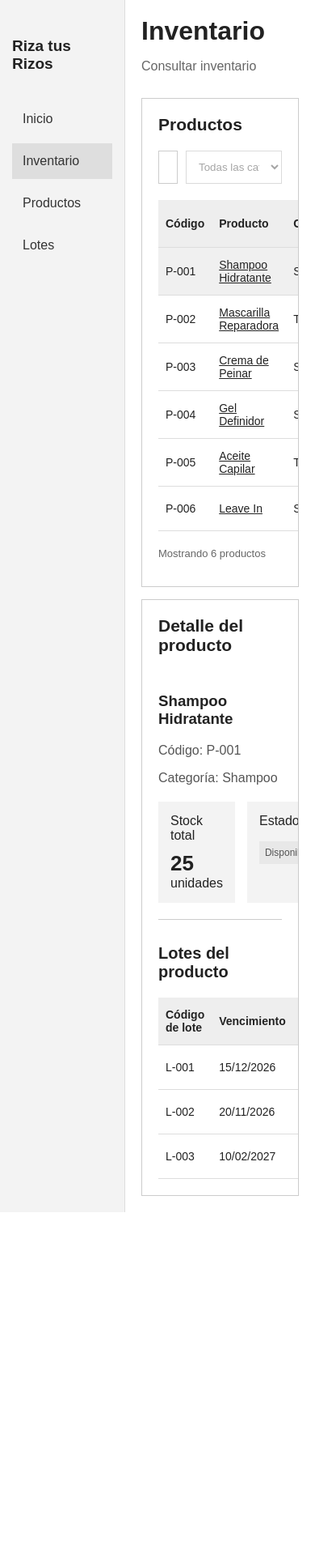
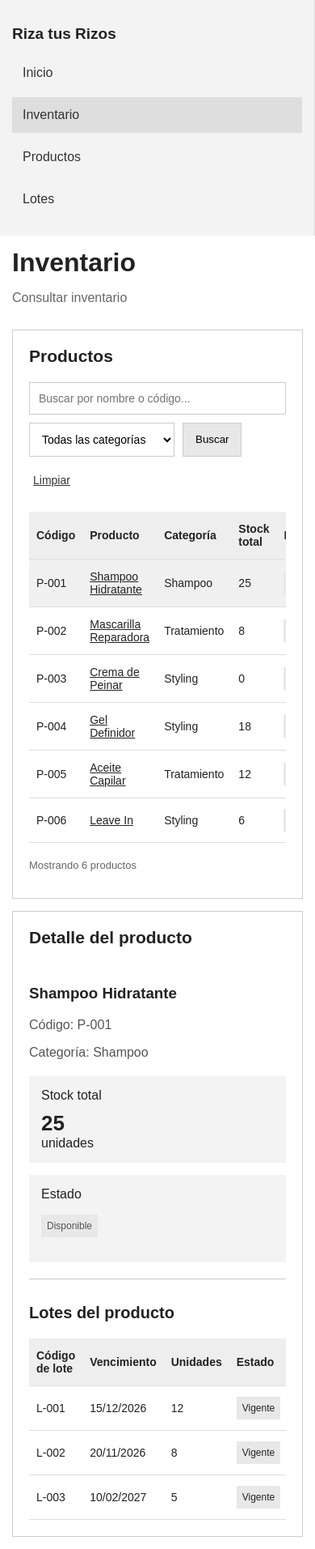
Before and after one commit to N1k0-Bellic/Proyecto-Integrado, a Django app: page /inventario/ in a window 390 px wide. Shown: the whole page at 81% size. Before the commit the page ends 1497 px from the top, so only its background shows below. Run offline with Django 5.2, Linux system fonts and the light colour scheme.

Commit message:
feat: agregar busqueda y filtros de inventario

```diff
--- a/inventario/templates/inventario/consulta.html
+++ b/inventario/templates/inventario/consulta.html
@@ -23,6 +23,7 @@
             min-height: 100vh;
         }
 
+        /* Menú lateral */
         .sidebar {
             width: 210px;
             flex-shrink: 0;
@@ -48,6 +49,7 @@
             background: #dedede;
         }
 
+        /* Contenido principal */
         .content {
             flex: 1;
             min-width: 0;
@@ -81,8 +83,10 @@
             font-size: 21px;
         }
 
+        /* Buscador y filtros */
         .filters {
             display: flex;
+            flex-wrap: wrap;
             gap: 10px;
             margin: 20px 0;
         }
@@ -93,14 +97,39 @@
             border: 1px solid #ccc;
             background: white;
             min-width: 0;
+            font-size: 14px;
         }
 
         .filters input {
             flex: 1;
+            min-width: 150px;
         }
 
         .filters select {
             width: 180px;
+        }
+
+        .filters button {
+            padding: 11px 15px;
+            background: #e8e8e8;
+            border: 1px solid #ccc;
+            cursor: pointer;
+        }
+
+        .filters button:hover {
+            background: #d8d8d8;
+        }
+
+        .filters .clear-link {
+            padding: 11px 5px;
+            color: #333;
+            text-decoration: underline;
+            font-size: 14px;
+        }
+
+        /* Tablas */
+        .table-container {
+            overflow-x: auto;
         }
 
         table {
@@ -129,6 +158,10 @@
             text-decoration: underline;
         }
 
+        .product-link:hover {
+            color: #666;
+        }
+
         .status {
             display: inline-block;
             padding: 7px;
@@ -137,6 +170,7 @@
             white-space: nowrap;
         }
 
+        /* Detalle del producto */
         .product-info {
             padding: 10px 0 20px;
             border-bottom: 1px solid #ccc;
@@ -178,6 +212,13 @@
             font-size: 13px;
         }
 
+        .empty-message {
+            color: #666;
+            text-align: center;
+            padding: 20px;
+        }
+
+        /* Pantallas pequeñas */
         @media (max-width: 1000px) {
             .panels {
                 grid-template-columns: 1fr;
@@ -190,15 +231,35 @@
             .content {
                 padding: 20px;
             }
+        }
 
-            .panel {
-                overflow-x: auto;
+        @media (max-width: 600px) {
+            .layout {
+                flex-direction: column;
+            }
+
+            .sidebar {
+                width: 100%;
+                padding: 15px;
+            }
+
+            .sidebar h2 {
+                margin-bottom: 15px;
+            }
+
+            .content {
+                padding: 15px;
+            }
+
+            .stock-summary {
+                flex-direction: column;
             }
         }
     </style>
 </head>
 
 <body>
+
 <div class="layout">
 
     <!-- Menú lateral ilustrativo -->
@@ -211,30 +272,63 @@
         <span class="menu-item">Lotes</span>
     </aside>
 
+    <!-- Contenido principal -->
     <main class="content">
+
         <h1>Inventario</h1>
         <p class="subtitle">Consultar inventario</p>
 
         <div class="panels">
 
-                <!-- Listado de productos -->
+            <!-- PANEL IZQUIERDO -->
             <section class="panel">
+
                 <h2>Productos</h2>
 
-                    <!-- Controles visuales: HU-002 tarea #11 -->
-                    <div class="filters">
+                <!-- Búsqueda y filtros -->
+                <form class="filters" method="get">
+
                     <input
-                            type="text"
+                        type="search"
+                        name="buscar"
                         placeholder="Buscar por nombre o código..."
                         aria-label="Buscar productos"
-                            disabled
+                        value="{{ busqueda }}"
                     >
 
-                        <select aria-label="Filtrar categoría" disabled>
-                            <option>Todas las categorías</option>
+                    <select
+                        name="categoria"
+                        aria-label="Filtrar por categoría"
+                    >
+                        <option value="">
+                            Todas las categorías
+                        </option>
+
+                        {% for cat in categorias %}
+                        <option
+                            value="{{ cat }}"
+                            {% if cat == categoria_actual %}selected{% endif %}
+                        >
+                            {{ cat }}
+                        </option>
+                        {% endfor %}
                     </select>
-                    </div>
 
+                    <button type="submit">
+                        Buscar
+                    </button>
+
+                    <a
+                        class="clear-link"
+                        href="{% url 'consultar_inventario' %}"
+                    >
+                        Limpiar
+                    </a>
+
+                </form>
+
+                <!-- Tabla de productos -->
+                <div class="table-container">
                     <table>
                         <thead>
                             <tr>
@@ -248,69 +342,101 @@
 
                         <tbody>
                             {% for producto in productos %}
+
                             <tr class="{% if seleccionado.codigo == producto.codigo %}selected-row{% endif %}">
+
                                 <td>{{ producto.codigo }}</td>
+
                                 <td>
-                                    <a class="product-link"
-                                       href="{% url 'consultar_inventario' %}?producto={{ producto.codigo|urlencode }}">
+                                    <a
+                                        class="product-link"
+                                        href="{% url 'consultar_inventario' %}?producto={{ producto.codigo|urlencode }}&amp;buscar={{ busqueda|urlencode }}&amp;categoria={{ categoria_actual|urlencode }}"
+                                    >
                                         {{ producto.nombre }}
                                     </a>
                                 </td>
+
                                 <td>{{ producto.categoria }}</td>
+
                                 <td>{{ producto.stock }}</td>
+
                                 <td>
                                     <span class="status">
                                         {{ producto.estado }}
                                     </span>
                                 </td>
+
                             </tr>
+
                             {% empty %}
+
                             <tr>
-                                <td colspan="5">
-                                    No hay productos registrados.
+                                <td colspan="5" class="empty-message">
+                                    No se encontraron productos.
                                 </td>
                             </tr>
+
                             {% endfor %}
                         </tbody>
                     </table>
+                </div>
 
                 <p class="footer">
                     Mostrando {{ productos|length }} productos
                 </p>
+
             </section>
 
-                <!-- Detalle del producto -->
+            <!-- PANEL DERECHO -->
             <section class="panel">
+
                 <h2>Detalle del producto</h2>
 
                 {% if seleccionado %}
+
                 <div class="product-info">
+
                     <h3>{{ seleccionado.nombre }}</h3>
 
-                        <p>Código: {{ seleccionado.codigo }}</p>
-                        <p>Categoría: {{ seleccionado.categoria }}</p>
+                    <p>
+                        Código: {{ seleccionado.codigo }}
+                    </p>
 
+                    <p>
+                        Categoría: {{ seleccionado.categoria }}
+                    </p>
+
+                    <!-- Resumen de existencias -->
                     <div class="stock-summary">
+
                         <div class="summary-box">
                             Stock total
-                                <strong>{{ seleccionado.stock }}</strong>
+                            <strong>
+                                {{ seleccionado.stock }}
+                            </strong>
                             unidades
                         </div>
 
                         <div class="summary-box">
                             Estado
+
                             <p>
                                 <span class="status">
                                     {{ seleccionado.estado }}
                                 </span>
                             </p>
                         </div>
-                        </div>
+
                     </div>
 
+                </div>
+
+                <!-- Lotes asociados -->
                 <div class="lots-section">
+
                     <h3>Lotes del producto</h3>
 
+                    <div class="table-container">
                         <table>
                             <thead>
                                 <tr>
@@ -323,6 +449,7 @@
 
                             <tbody>
                                 {% for lote in seleccionado.lotes %}
+
                                 <tr>
                                     <td>{{ lote.codigo }}</td>
                                     <td>{{ lote.vencimiento }}</td>
@@ -333,24 +460,38 @@
                                         </span>
                                     </td>
                                 </tr>
+
                                 {% empty %}
+
                                 <tr>
-                                    <td colspan="4">
+                                    <td colspan="4" class="empty-message">
                                         No hay lotes disponibles
-                                        en esta demostración.
+                                        para este producto.
                                     </td>
                                 </tr>
+
                                 {% endfor %}
                             </tbody>
                         </table>
                     </div>
 
+                </div>
+
                 {% else %}
-                    <p>Selecciona un producto de la lista.</p>
+
+                <p class="empty-message">
+                    No hay un producto seleccionado.
+                </p>
+
                 {% endif %}
+
             </section>
+
         </div>
+
     </main>
+
 </div>
+
 </body>
 </html>
--- a/inventario/views.py
+++ b/inventario/views.py
@@ -61,19 +61,52 @@ PRODUCTOS_DEMO = [
 ]
 
 
+
 def consultar_inventario(request):
-    codigo = request.GET.get("producto", "P-001")
+    busqueda = request.GET.get("buscar", "").strip()
+    categoria = request.GET.get("categoria", "").strip()
+    codigo = request.GET.get("producto", "").strip()
 
+    productos = PRODUCTOS_DEMO
+
+    # Filtrar por nombre o código
+    if busqueda:
+        productos = [
+            p for p in productos
+            if busqueda.lower() in p["nombre"].lower()
+            or busqueda.lower() in p["codigo"].lower()
+        ]
+
+    # Filtrar por categoría
+    if categoria:
+        productos = [
+            p for p in productos
+            if p["categoria"] == categoria
+        ]
+
+    # Obtener las categorías disponibles
+    categorias = sorted({
+        p["categoria"] for p in PRODUCTOS_DEMO
+    })
+
+    # Seleccionar el producto solicitado
     seleccionado = next(
-        (producto for producto in PRODUCTOS_DEMO if producto["codigo"] == codigo),
+        (p for p in productos if p["codigo"] == codigo),
         None,
     )
+
+    # Si no hay selección, mostrar el primero
+    if seleccionado is None and productos:
+        seleccionado = productos[0]
 
     return render(
         request,
         "inventario/consulta.html",
         {
-            "productos": PRODUCTOS_DEMO,
+            "productos": productos,
             "seleccionado": seleccionado,
+            "categorias": categorias,
+            "busqueda": busqueda,
+            "categoria_actual": categoria,
         },
     )
```
Lines whose indentation alone changed are shown as unchanged.
